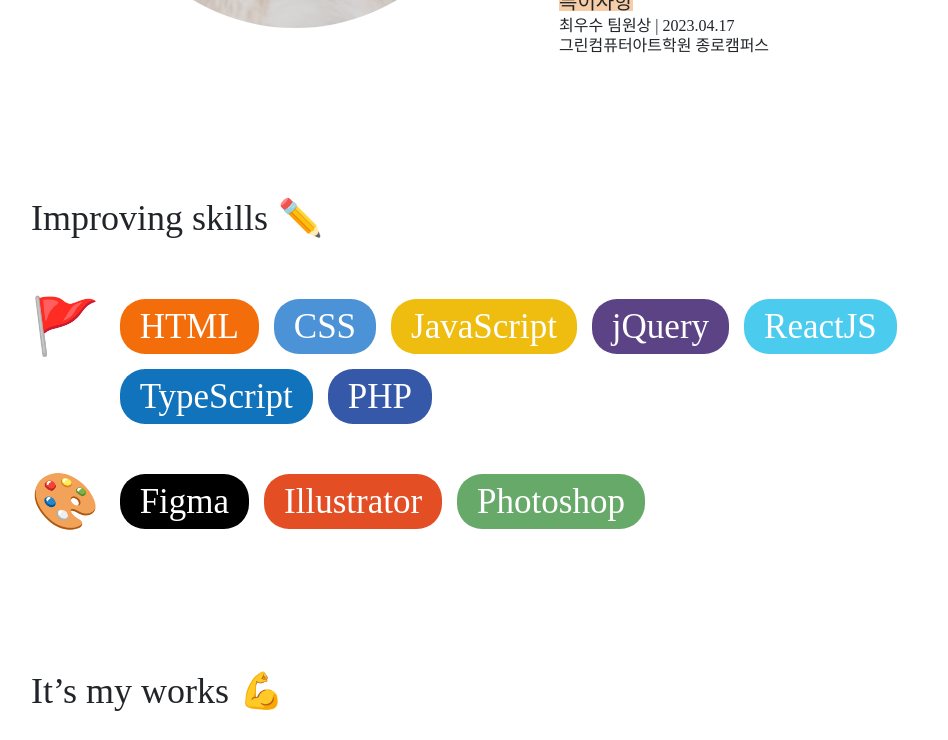
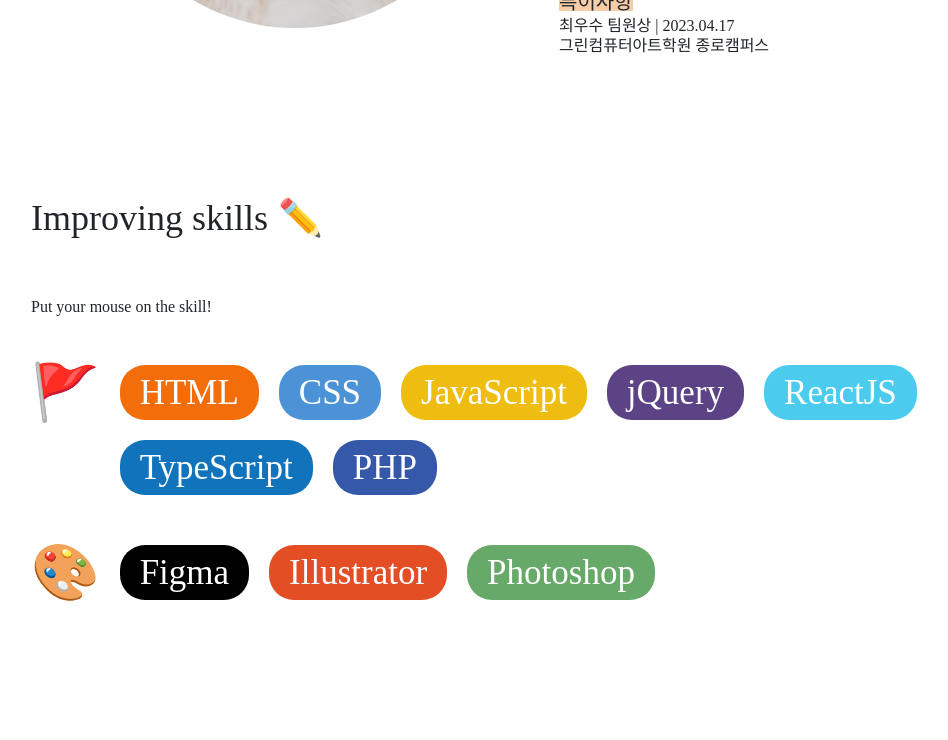
Before and after one commit to mi222ng/react-portfolio, a React (Create React App) app: page / in a window 1280 px wide. Shown: the part 588-1328 px from the top of the page, without its empty margins (97-1045 px from the left). Built offline with nearby package versions, Linux system fonts and the light colour scheme; a web font is replaced by a local one.

Commit message:
skill hover 해결

```diff
--- a/package.json
+++ b/package.json
@@ -16,7 +16,7 @@
     "react": "^18.2.0",
     "react-bootstrap": "^2.7.4",
     "react-dom": "^18.2.0",
-    "react-router-dom": "^6.11.1",
+    "react-router-dom": "^6.11.2",
     "react-scripts": "5.0.1",
     "react-scroll": "^1.8.9",
     "styled-components": "^5.3.9",
--- a/src/App.css
+++ b/src/App.css
@@ -124,20 +124,32 @@ span[role="img"] {
 #skills .skillpart h3 {
   font-size: 55px;
 }
-#skills .skillpart ul {
-  display: inline-flex;
+#skills .skillpart .skill-con {
+  display: flex;
   flex-wrap: wrap;
-  gap: 15px;
+  gap: 20px;
 }
-#skills .skillpart ul li {
-  display: inline-block;
+#skills .skillpart .skill-con .skill-parent {
+  position: relative;
+}
+#skills .skillpart .skill-item {
   color: #fff;
   font-size: 35px;
   padding: 10px 20px;
   border-radius: 25px;
 }
 .skill-hover {
+  display: block;
+  padding: 5px 10px;
+  border-radius: 25px;
+  background: #888888;
+  color: #fff;
+  position: absolute;
+  top: 100%;
+  left: 50%;
   font-size: 15px;
+  transform: translateX(-50%);
+  z-index: 1;
 }
 
 /* works */
--- a/src/components/Skills.js
+++ b/src/components/Skills.js
@@ -41,6 +41,7 @@ class Skills extends Component {
           </span>
         </h2>
         <div className="skillpart">
+          <p>Put your mouse on the skill!</p>
           <div className="skill-list">
             <h3>🚩</h3>
             {this.state.skillsList.length > 0 ? (
--- a/src/components/SkillsList.js
+++ b/src/components/SkillsList.js
@@ -10,25 +10,31 @@ const SkillsList = (props) => {
     setHover(null);
   };
   return (
-    <ul>
+    <div className="d-flex skill-con">
       {props.list &&
         props.list.map((skill) => (
-          <li
+          <div
             key={skill.id}
-            //data json 있는 각 컬러값을 배경색으로 지정
-            style={{ backgroundColor: skill.color }}
             //마우스 이벤트
             onMouseEnter={() => handleMouseEnter(skill)}
             onMouseLeave={() => handleMouseLeave(null)}
+            className="skill-parent"
           >
+            <div
+              className="skill-item"
+              //data json 있는 각 컬러값을 배경색으로 지정
+              style={{ backgroundColor: skill.color }}
+            >
+              <span>{skill.skill}</span>
+            </div>
             {isHover === skill ? (
               <span className="skill-hover">{skill.level}</span>
             ) : (
-              <span>{skill.skill}</span>
+              ""
             )}
-          </li>
+          </div>
         ))}
-    </ul>
+    </div>
   );
 };
 
```
Also changed, not shown: 1 other file (tests, documents, lock files or other folders).
